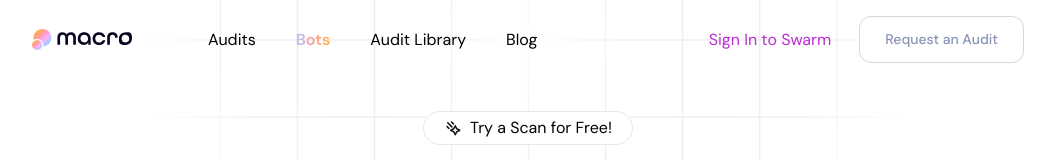
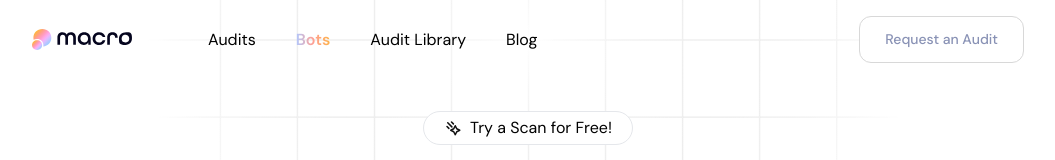
Before and after one commit to snowball-tools/website-example, a Next.js app: page /bots in a window 1280 px wide. Shown: the top 160 px of the page, without its empty margins (112-1167 px from the left). Built offline with nearby package versions, Linux system fonts and the light colour scheme; a web font is replaced by a local one.

Commit message:
chore: hide sign in link

```diff
--- a/src/components/Header/Header.tsx
+++ b/src/components/Header/Header.tsx
@@ -31,7 +31,7 @@ const Header = ({ handleCtaClick }: HeaderProps) => {
         </div>
         <div className="hidden md:flex md:items-center md:space-x-4 lg:space-x-7">
           <Link
-            className="text-electricPurple hover:underline md:text-sm lg:text-base"
+            className="text-electricPurple hover:underline md:text-sm lg:text-base hidden"
             href="https://swarm.0xmacro.com/signup"
           >
             Sign In to Swarm
```
